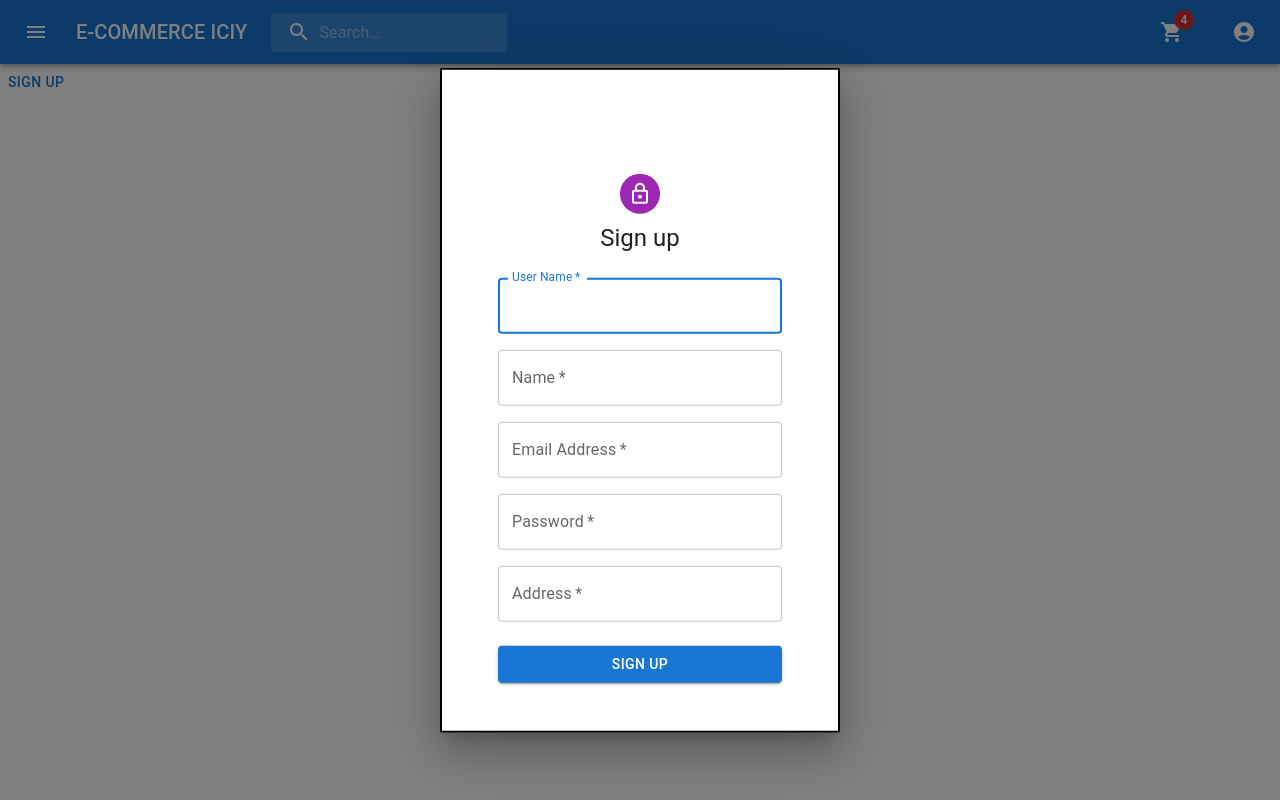
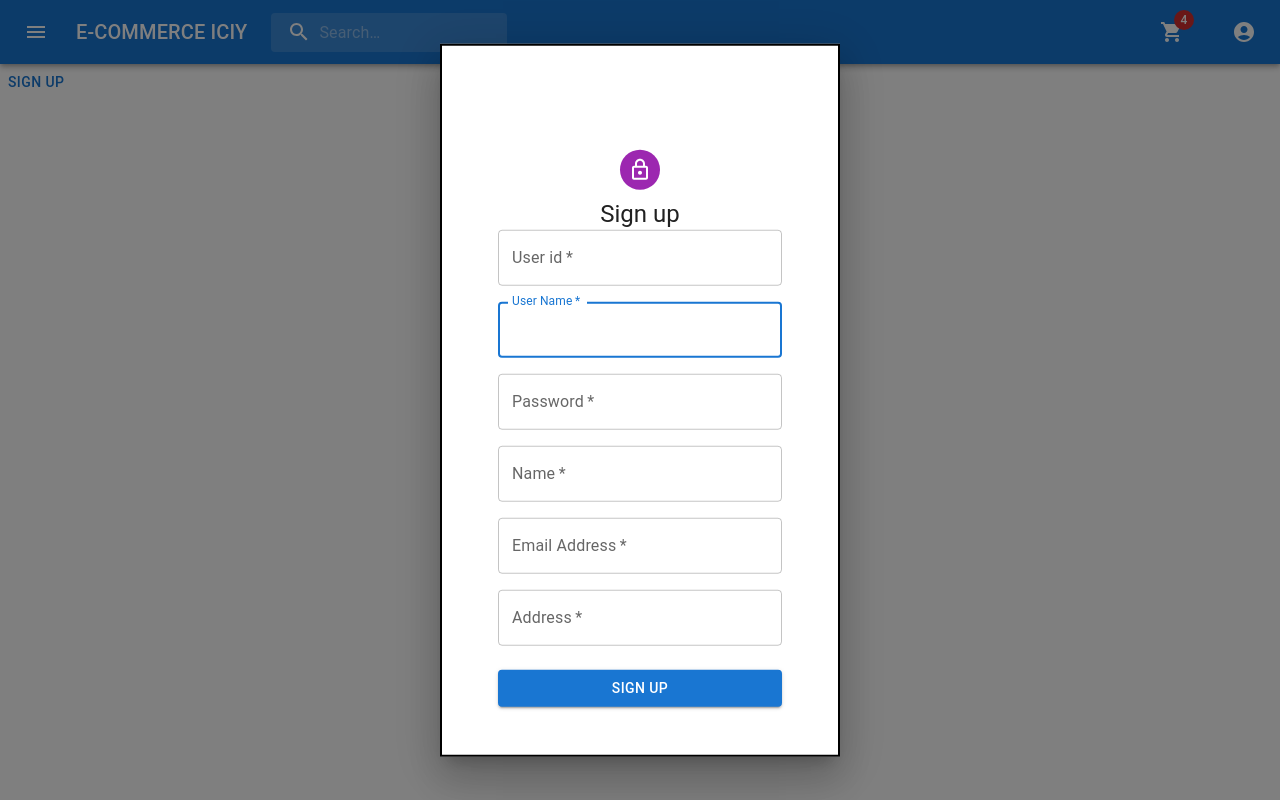
Before and after one commit to yishayainouze/frontend, a React (Vite) app: page /Sign in a window 1280 px wide. Both pictures are taken after a click on the button "SIGN UP". Built offline with nearby package versions, Linux system fonts and the light colour scheme.

Commit message:
sign in working wthout server

```diff
--- a/src/pages/Sign.tsx
+++ b/src/pages/Sign.tsx
@@ -24,13 +24,33 @@ const SignUpModal = () => {
   const handleClose = () => setOpen(false);
 
   const onSubmit = async (data: any) => {
-    console.log(data);
+    // console.log(data);
+    const {
+      user_id,
+      username,
+      password,
+      name,
+      email,
+      address,
+    } = data;
+
     setFormData(data);
+    console.log(user_id, username, password, name, email, address);
+
+    const dataToServerAddUser = {
+      "user_id": user_id,
+      "username": username,
+      "password": password,
+      "name": name,
+      "email": email,
+      "address": address,
+      "cart": []
+    };
 
     try {
       const response = await axios.post(
         "http://localhost:8080/api/users/register",
-        data
+        dataToServerAddUser
       );
 
       console.log(response.data);
@@ -79,8 +99,19 @@ const SignUpModal = () => {
                   Sign up
                 </Typography>
                 <form onSubmit={handleSubmit(onSubmit)}>
-                  <Box component="div" sx={{ mt: 3 }}>
+                  {/* <Box component="div" sx={{ mt: 3 }}> Remove this line */}
                   <Grid container spacing={2}>
+                    <Grid item xs={12}>
+                      <TextField
+                        autoComplete="given-name"
+                        required
+                        fullWidth
+                        id="user_id"
+                        label="User id"
+                        autoFocus
+                        {...register('user_id')}
+                      />
+                    </Grid>
                     <Grid item xs={12}>
                       <TextField
                         autoComplete="given-name"
@@ -96,12 +127,22 @@ const SignUpModal = () => {
                       <TextField
                         required
                         fullWidth
+                        label="Password"
+                        type="password"
+                        id="password"
+                        autoComplete="new-password"
+                        {...register('password')}
+                      />
+                    </Grid>
+                    <Grid item xs={12}>
+                      <TextField
+                        required
+                        fullWidth
                         id="name"
                         label="Name"
                         {...register('name')}
                       />
                     </Grid>
-
                     <Grid item xs={12}>
                       <TextField
                         required
@@ -110,17 +151,6 @@ const SignUpModal = () => {
                         label="Email Address"
                         autoComplete="email"
                         {...register('email')}
-                        />
-                      </Grid>
-                      <Grid item xs={12}>
-                        <TextField
-                          required
-                          fullWidth
-                          label="Password"
-                          type="password"
-                          id="password"
-                          autoComplete="new-password"
-                          {...register('password')}
                       />
                     </Grid>
                     <Grid item xs={12}>
@@ -152,13 +182,12 @@ const SignUpModal = () => {
                   </Button>
                   <Grid container justifyContent="flex-end">
                     <Grid item>
-
+                      {/* ... */}
                     </Grid>
                   </Grid>
-                  </Box>
+                  {/* </Box> Remove this line */}
                 </form>
                 {/* Display form data */}
-
               </Box>
             </Container>
           </ThemeProvider>
```
Lines whose indentation alone changed are shown as unchanged.
